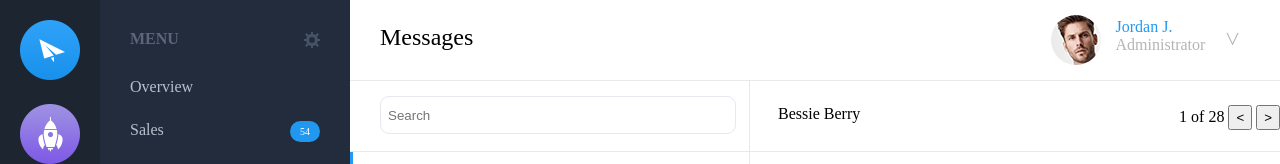
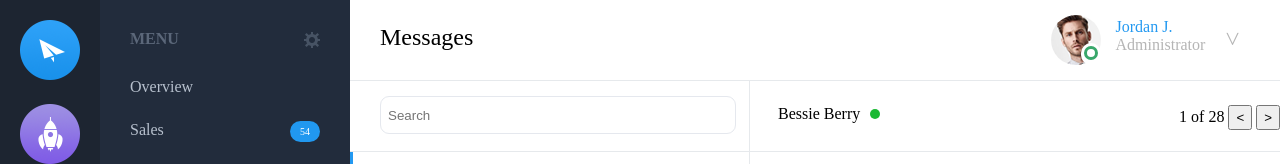
Before and after one commit to eeeecw/ife2018, a plain HTML site: page zero-based/12/index.html in a window 1280 px wide. Shown: the top 164 px of the page. Drawn offline with Linux system fonts and the light colour scheme.

Commit message:
zero day12

```diff
--- a/zero-based/12/images/css.css
+++ b/zero-based/12/images/css.css
@@ -155,11 +155,31 @@ html,body{width: 100%; height: 100%; }
     color: #b5b5b5;
 }
 .nav3 .head{
-    border-radius: 40px;
-    overflow: hidden;
     height: 50px;
     width: 50px;
     margin-right: 15px;
+    position: relative;
+}
+.nav3 .head img{
+    height: 50px;
+    width: 50px;
+    border-radius: 40px;
+}
+.nav3 .head div{
+    padding: 3px;
+    display: inline-block;
+    position: absolute;
+    right: 0;
+    bottom: 0;
+    background-color: white;
+    border-radius: 25px;
+    line-height: 14px;
+}
+.nav3 .head i{
+    display: inline-block;
+    padding: 4px;
+    border: 3px solid #38a76a;
+    border-radius: 10px;
 }
 .nav3 .head,.nav3 .name,.nav3 .drop{
     float: left;
@@ -250,6 +270,15 @@ html,body{width: 100%; height: 100%; }
     float: left;
     padding: 24px 0 0 28px;
 }
+.m-r-top .title::after{
+    content: "";
+    display: inline-block;
+    margin-left: 10px;
+    width: 10px;
+    height: 10px;
+    background-color: #1bb934;
+    border-radius: 10px;
+}
 .m-r-top .botton{
     float: right;
     height: 100%;
--- a/zero-based/12/index.html
+++ b/zero-based/12/index.html
@@ -67,6 +67,9 @@
             <div class="me">
                 <div class="head">
                     <img src="./images/4-1.png" alt="">
+                    <div>
+                        <i></i>
+                    </div>
                 </div>
                 <div class="name">
                     <a href="#">Jordan J.</a>
```
